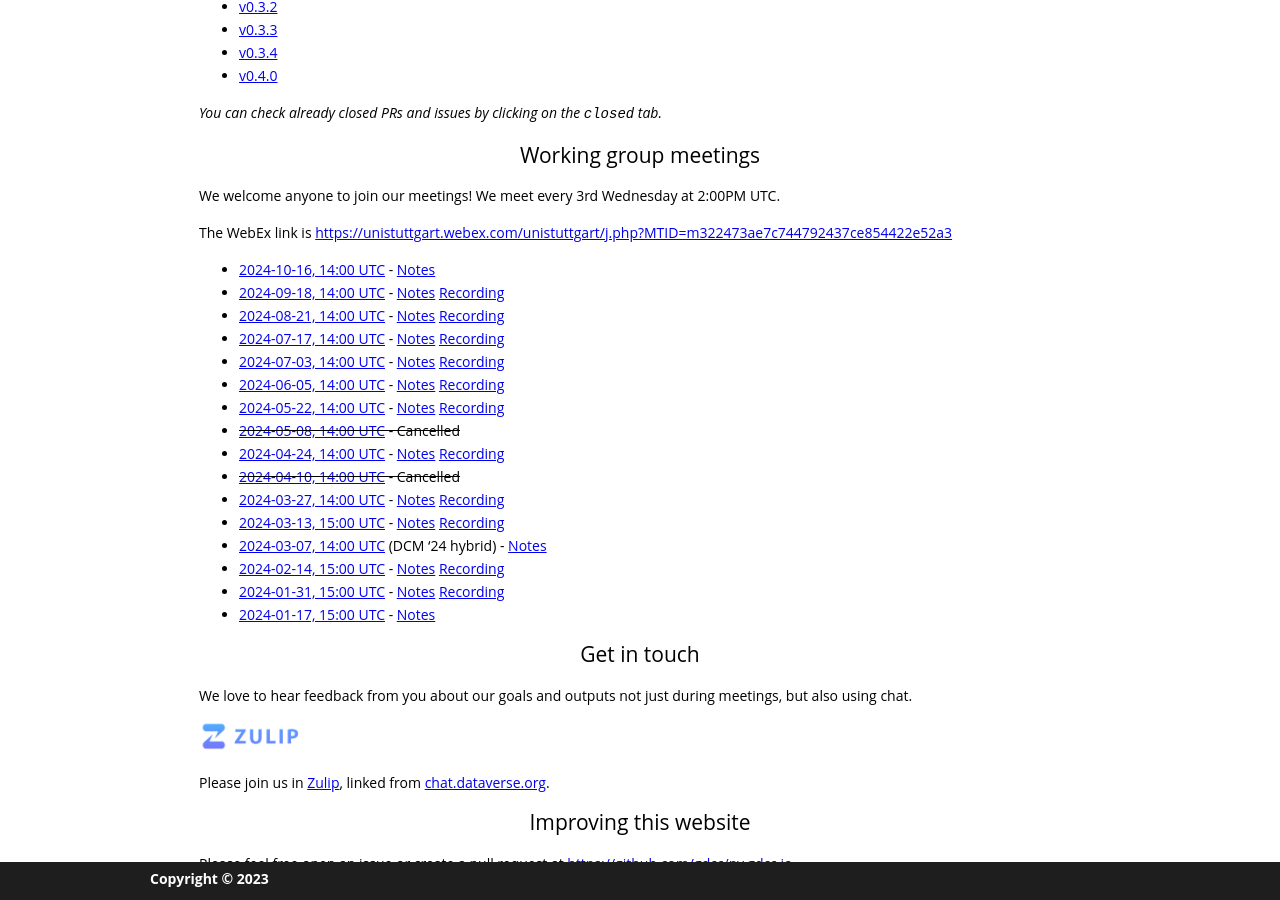
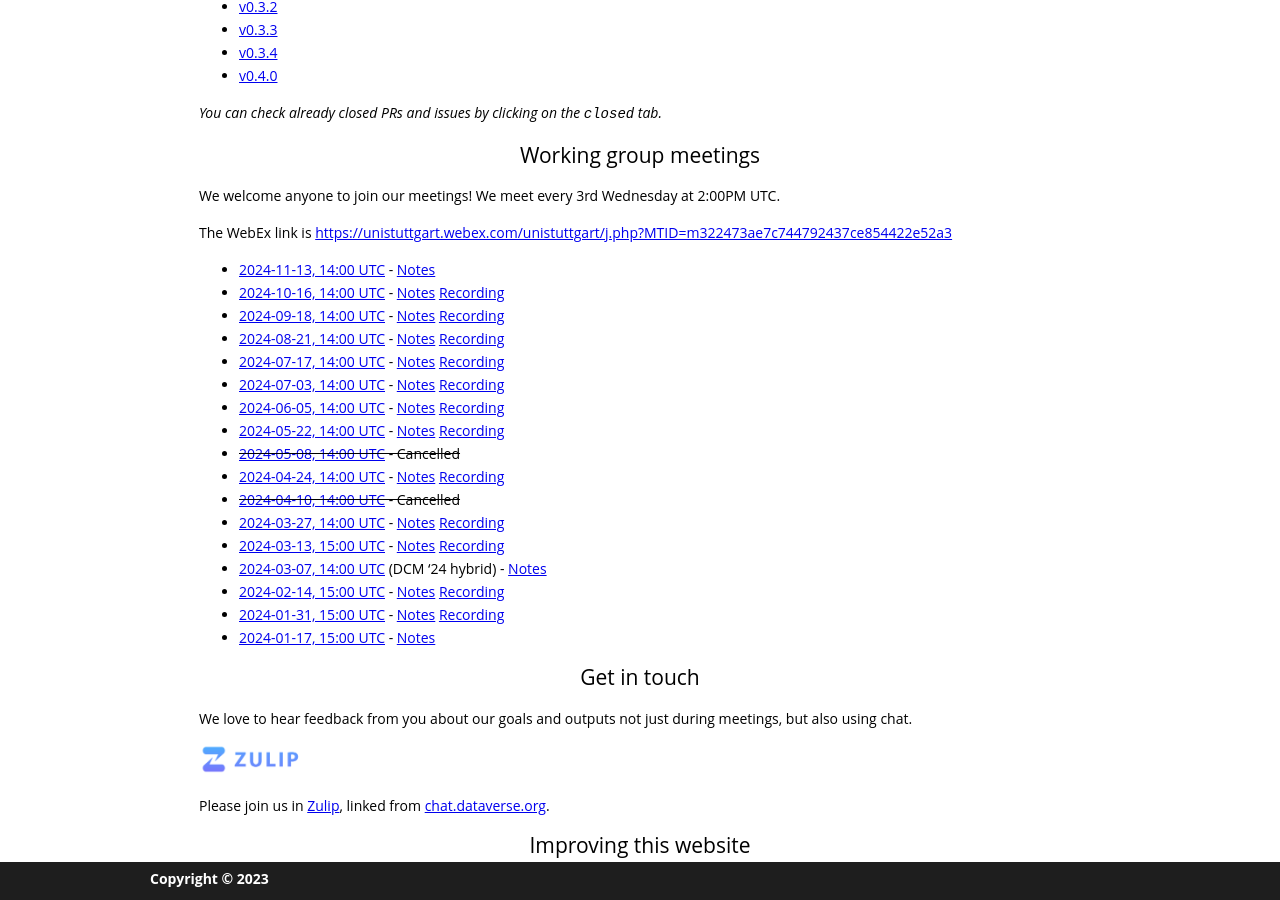
Before and after one commit to gdcc/py.gdcc.io, a Jekyll site: the page built from index.md, in a window 1280 px wide and 900 px high, scrolled down 2632 px. Built offline with Jekyll 4.4.1, drawn with Linux system fonts in a browser that asks for light colours; our own code applies the rules of GitHub Pages for plain Markdown files.

Commit message:
add recording and recent recording

```diff
--- a/index.md
+++ b/index.md
@@ -81,7 +81,8 @@ We welcome anyone to join our meetings! We meet every 3rd Wednesday at 2:00PM UT
 
 The WebEx link is <https://unistuttgart.webex.com/unistuttgart/j.php?MTID=m322473ae7c744792437ce854422e52a3>
 
-- [2024-10-16, 14:00 UTC](https://time.is/compare/1400_16_October_2024_in_UTC) - [Notes](https://docs.google.com/document/d/1gc0AB8WAbr0UfGJoXVL0crcWWX-4svQmTXivpUJdxPg/edit?usp=sharing)
+- [2024-11-13, 14:00 UTC](https://time.is/compare/1400_13_November_2024_in_UTC) - [Notes](https://docs.google.com/document/d/1G0MYGwI6--RUo382aUb57DFIgt7hMDdsZLXknf_9Ud4/edit?usp=sharing)
+- [2024-10-16, 14:00 UTC](https://time.is/compare/1400_16_October_2024_in_UTC) - [Notes](https://docs.google.com/document/d/1gc0AB8WAbr0UfGJoXVL0crcWWX-4svQmTXivpUJdxPg/edit?usp=sharing) [Recording](https://drive.google.com/file/d/12WtpuY8ZHujyvp37bkw42mkSUmzomXOy/view?usp=share_link)
 - [2024-09-18, 14:00 UTC](https://time.is/compare/1400_18_September_2024_in_UTC) - [Notes](https://docs.google.com/document/d/1mNEa72hbigd-njnAQrjG4Rq7i9MyIJ3oGIGTaR0B-nA/edit?usp=sharing) [Recording](https://drive.google.com/file/d/1trQ23O5ygj9JycBD2Esc0Q6isN7we2NN/view?usp=share_link)
 - [2024-08-21, 14:00 UTC](https://time.is/compare/1400_21_August_2024_in_UTC) - [Notes](https://docs.google.com/document/d/1feGc2cU9eNOJSvkcljw-l7fSym98gqgQRbtc3JaFoJQ/edit?usp=sharing) [Recording](https://drive.google.com/file/d/1VtNNpSQ3_97HGU6pAnpRoTFCPMSKLTVT/view?usp=share_link)
 - [2024-07-17, 14:00 UTC](https://time.is/compare/1400_17_July_2024_in_UTC) - [Notes](https://docs.google.com/document/d/14W2J3PaPNVqCK9N4y4Bjjd87yo5wF5ujsvYfjDN3oxg/edit?usp=sharing) [Recording](https://drive.google.com/file/d/1Jkk1RWPwV_6YW3KdkrZFFEfL6MlFLta9/view?usp=share_link)
```
